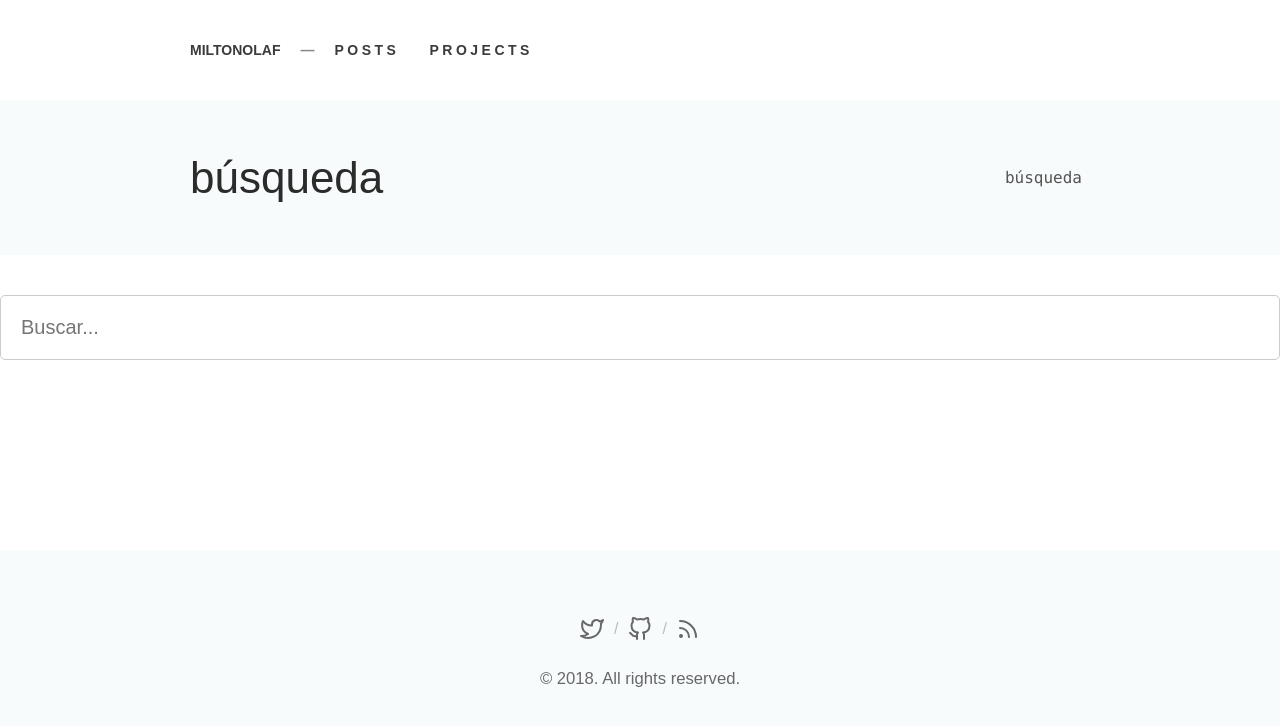
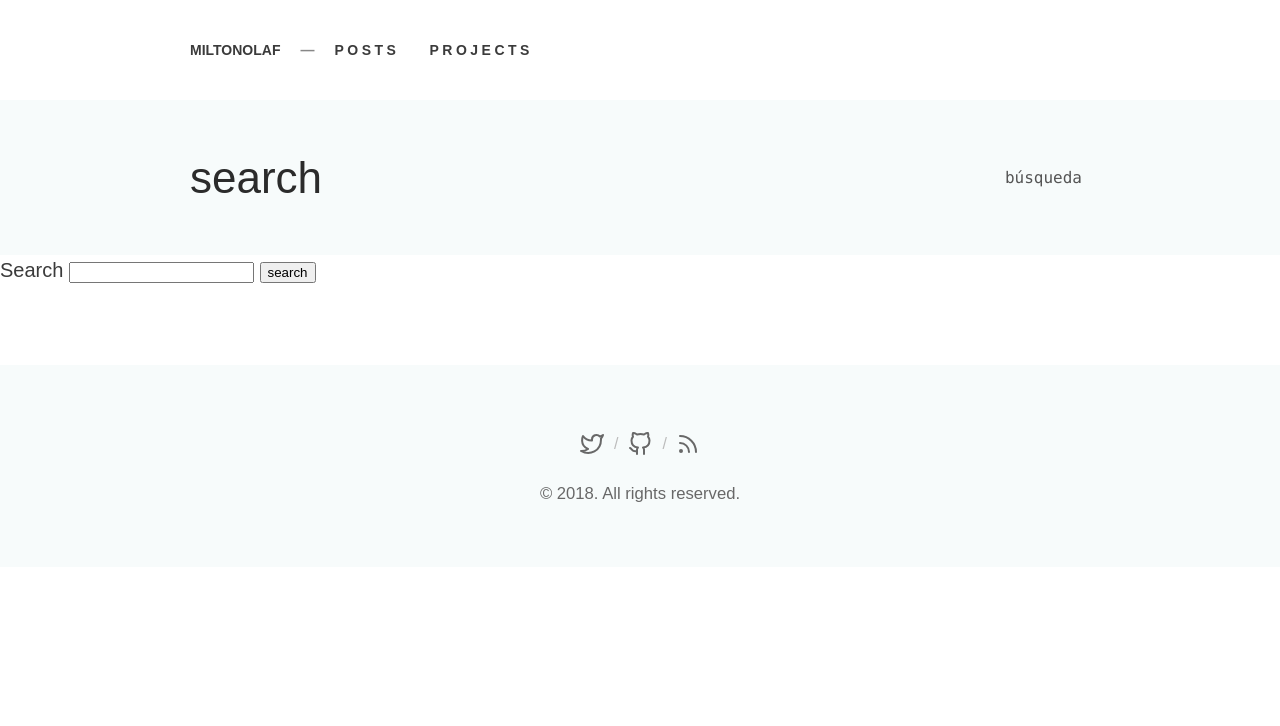
Before and after one commit to MiltonOlaf/miltonolaf.github.io, a Jekyll site: the page built from search.html, in a window 1280 px wide. Shown: the top 726 px of the page. Built offline with Jekyll 4.4.1, drawn with Linux system fonts in a browser that asks for light colours; some web fonts are replaced.

Commit message:
search page

```diff
--- a/search.html
+++ b/search.html
@@ -1,16 +1,11 @@
 ---
 layout: default
-title: Búsqueda
+title: Search
 submenu: true
 ---
-
-<input type="text" id="search-input" placeholder="Buscar...">
-<ul id="results-container"></ul>
-<script src="{{ site.baseurl }}/assets/js/search.js" type="text/javascript"></script>
-<script>
-SimpleJekyllSearch({
-  searchInput: document.getElementById('search-input'),
-  resultsContainer: document.getElementById('results-container'),
-  json: '{{ site.baseurl }}/search.json'
-})
-</script>
+<form action="" method="get">
+  <label for="search-box">Search</label>
+  <input type="text" id="search-box" name="q">
+  <input type="submit" value="search">
+</form>
+<ul id="search-results"></ul>
```
